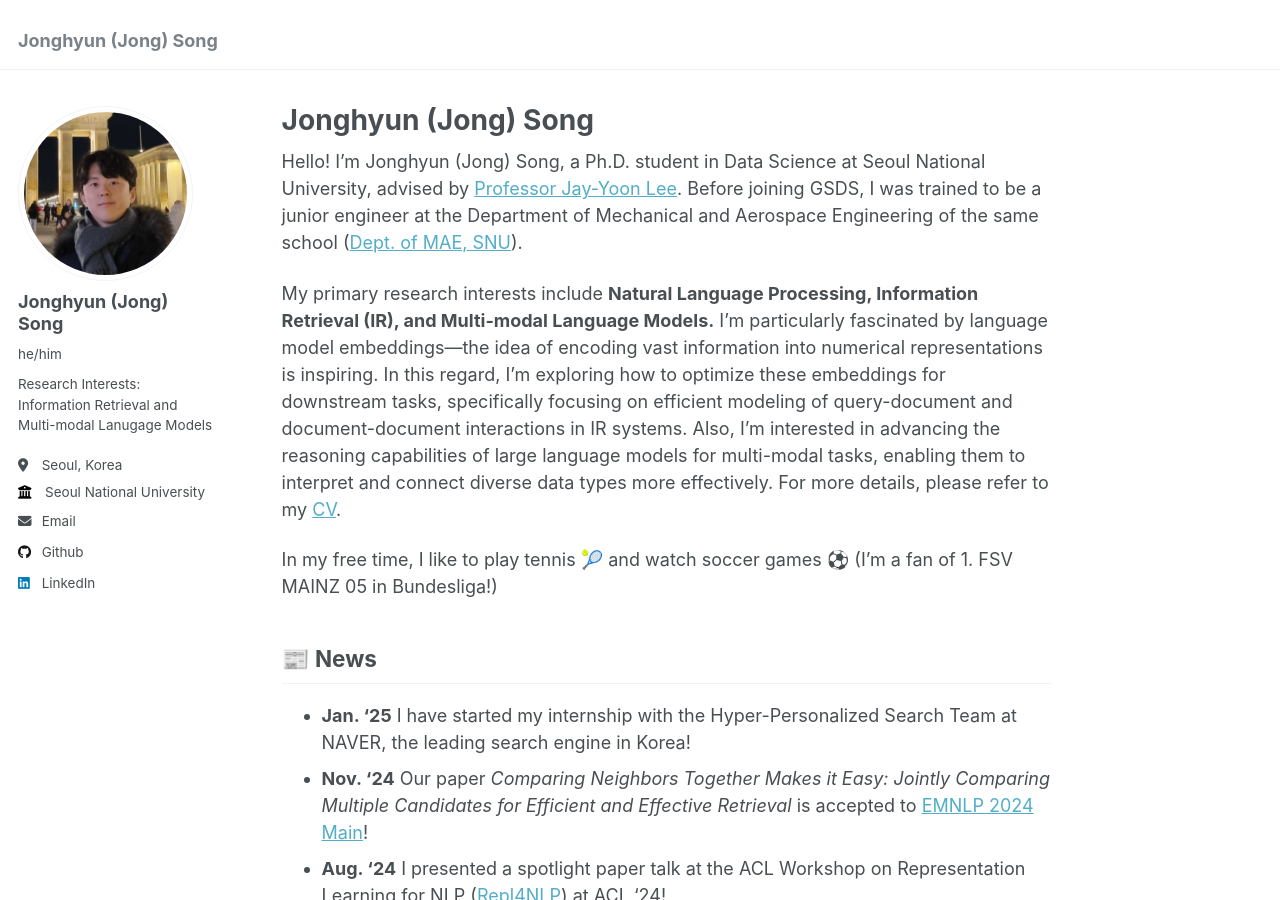
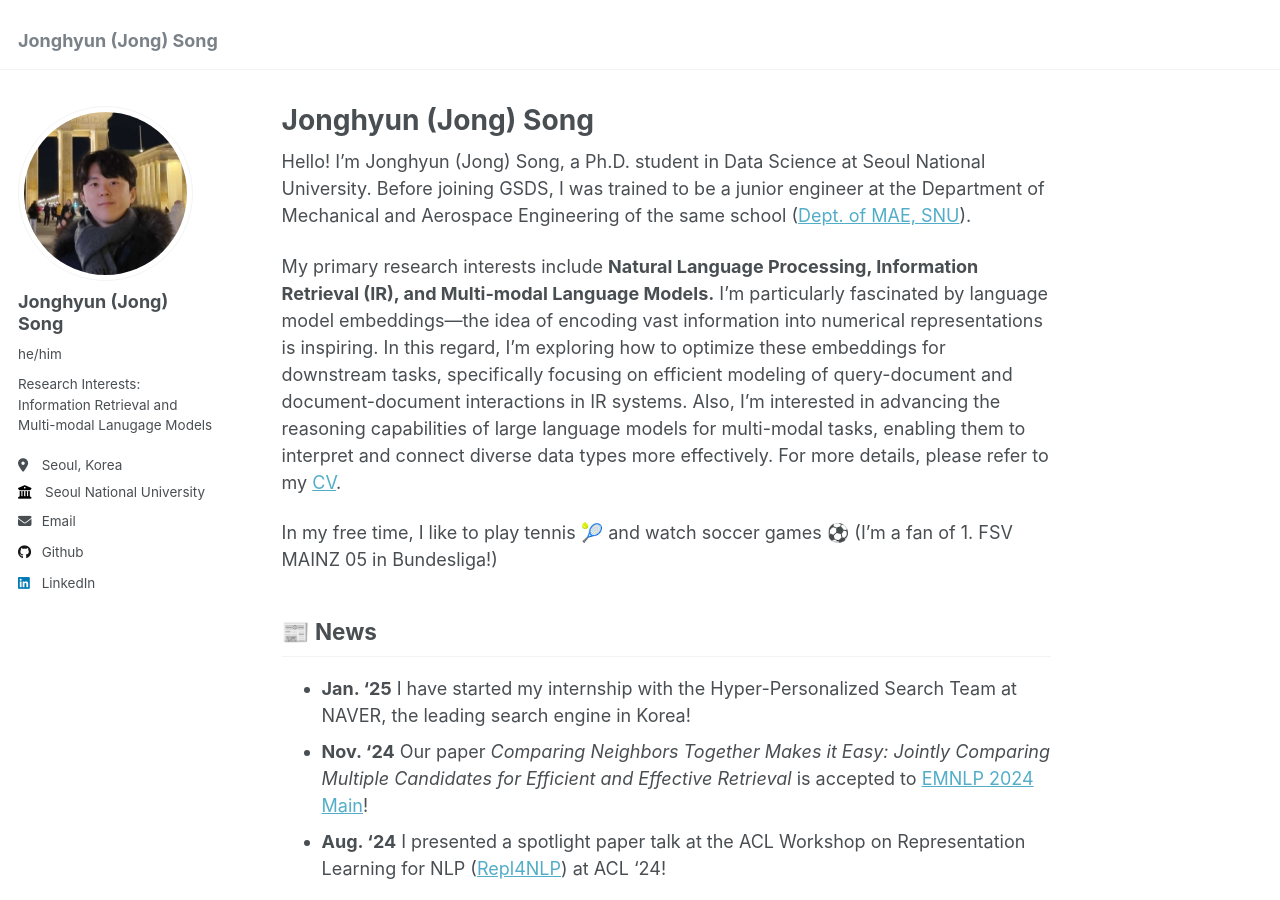
Before and after one commit to yc-song/yc-song.github.io, a Jekyll site: the page built from _pages/about.md, in a window 1280 px wide and 900 px high. Built offline with Jekyll 4.4.1, drawn with Linux system fonts in a browser that asks for light colours; emoji names are drawn with the system emoji font.

Commit message:
Update about.md

```diff
--- a/_pages/about.md
+++ b/_pages/about.md
@@ -6,7 +6,7 @@ redirect_from:
   - /about/
   - /about.html
 ---
-Hello! I’m Jonghyun (Jong) Song, a Ph.D. student in Data Science at Seoul National University, advised by [Professor Jay-Yoon Lee](https://www.skiml.snu.ac.kr/). Before joining GSDS, I was trained to be a junior engineer at the Department of Mechanical and Aerospace Engineering of the same school ([Dept. of MAE, SNU](https://me.snu.ac.kr/)).
+Hello! I’m Jonghyun (Jong) Song, a Ph.D. student in Data Science at Seoul National University. Before joining GSDS, I was trained to be a junior engineer at the Department of Mechanical and Aerospace Engineering of the same school ([Dept. of MAE, SNU](https://me.snu.ac.kr/)).
 
 My primary research interests include **Natural Language Processing, Information Retrieval (IR), and Multi-modal Language Models.** I’m particularly fascinated by language model embeddings—the idea of encoding vast information into numerical representations is inspiring. In this regard, I’m exploring how to optimize these embeddings for downstream tasks, specifically focusing on efficient modeling of query-document and document-document interactions in IR systems. Also, I’m interested in advancing the reasoning capabilities of large language models for multi-modal tasks, enabling them to interpret and connect diverse data types more effectively. For more details, please refer to my [CV](https://yc-song.github.io/files/Jong_CV.pdf).
 
```
